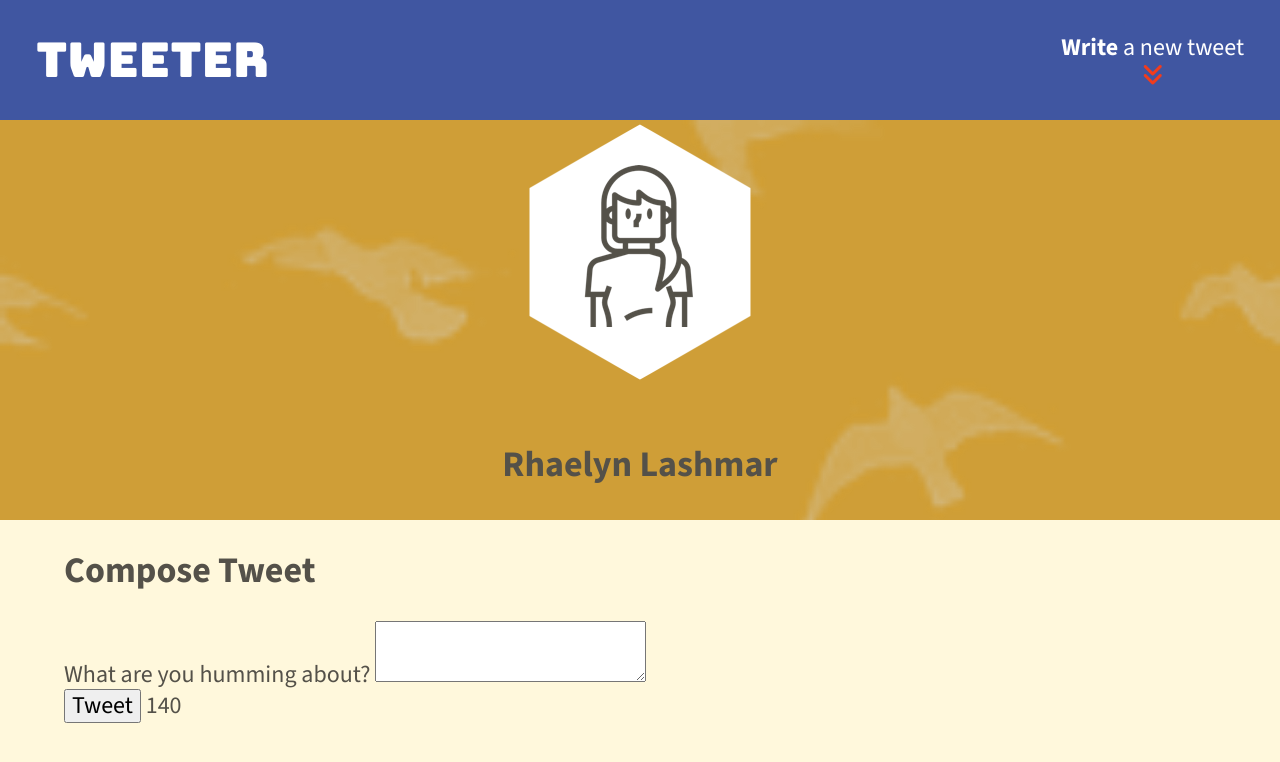
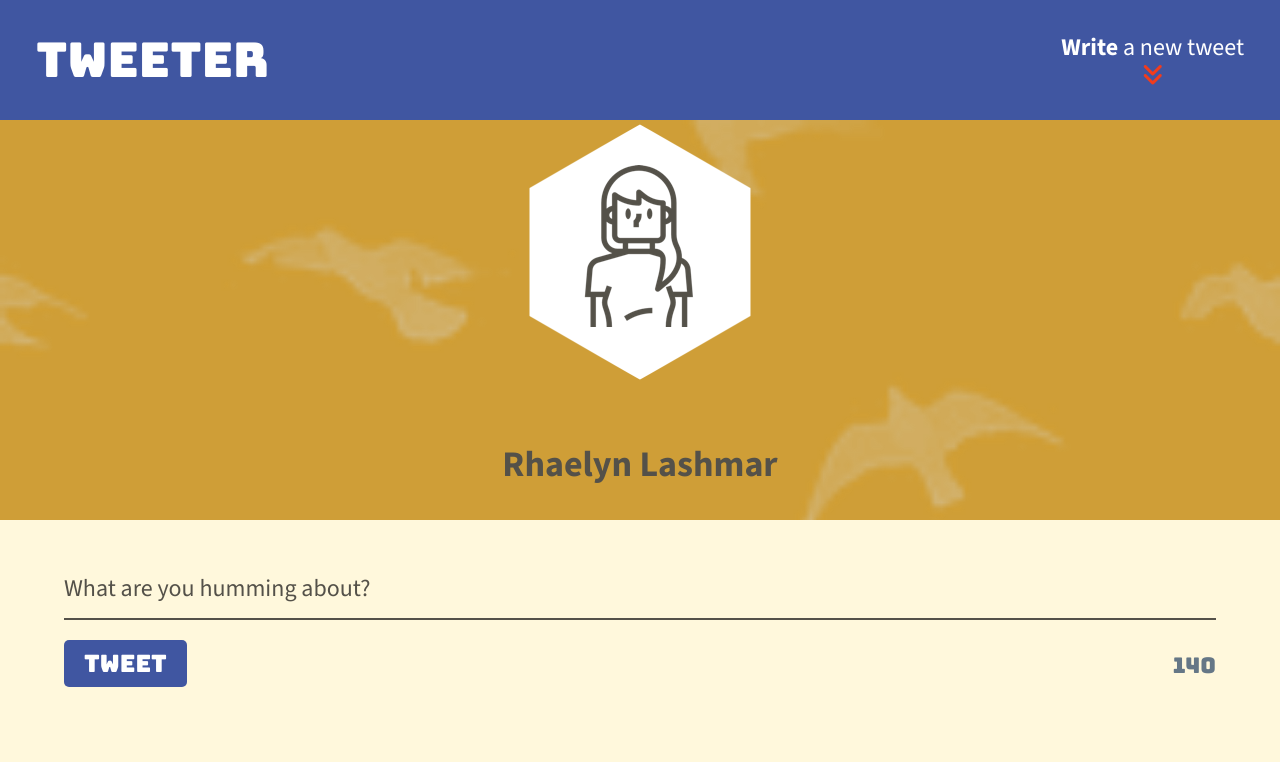
Before and after one commit to rhaelynlashmar/tweeter, a website: page public/index.html in a window 1280 px wide. Drawn offline with nearby package versions, Linux system fonts and the light colour scheme.

Commit message:
Update- added links to new-tweet.css and altered label in form element to placeholder for textbox with app. rows and columns. Added footer element

```diff
--- a/public/index.html
+++ b/public/index.html
@@ -15,15 +15,16 @@
     <!-- Font Awesome -->
     <link rel="stylesheet" href="https://cdnjs.cloudflare.com/ajax/libs/font-awesome/6.7.2/css/all.min.css" integrity="sha512-Evv84Mr4kqVGRNSgIGL/F/aIDqQb7xQ2vcrdIwxfjThSH8CSR7PBEakCr51Ck+w+/U6swU2Im1vVX0SVk9ABhg==" crossorigin="anonymous" referrerpolicy="no-referrer" />
 
-    <!-- App CSS -->
+    <!-- Apply CSS -->
     <link rel="stylesheet" href="/styles/layout.css" type="text/css" />
     <link rel="stylesheet" href="/styles/nav.css" type="text/css" />
     <link rel="stylesheet" href="/styles/header.css" type="text/css" />
+    <link rel="stylesheet" href="/styles/new-tweet.css" type="text/css" />
 
     <!-- External JS -->
     <script src="https://ajax.googleapis.com/ajax/libs/jquery/3.4.1/jquery.min.js"></script>
 
-    <!-- App JS -->
+    <!-- Apply JS -->
     <script type="text/javascript" src="/scripts/client.js"></script>
   </head>
 
@@ -51,11 +52,16 @@
     <!-- Page-specific (main) content here -->
     <main class="container">
       <section class="new-tweet">
-        <h2>Compose Tweet</h2>
         <form action="/tweets/" method="POST">
-          <label for="tweet-text">What are you humming about?</label>
-          <textarea name="text" id="tweet-text"></textarea>
-          <div>
+          <!-- <label for="tweet-text">What are you humming about?</label> -->
+          <textarea
+            name="text"
+            id="tweet-text"
+            placeholder="What are you humming about?"
+            rows="1"
+            cols="50"
+          ></textarea>
+          <div class="tweet-footer">
             <button type="submit">Tweet</button>
             <output name="counter" class="counter" for="tweet-text">140</output>
           </div>
```
